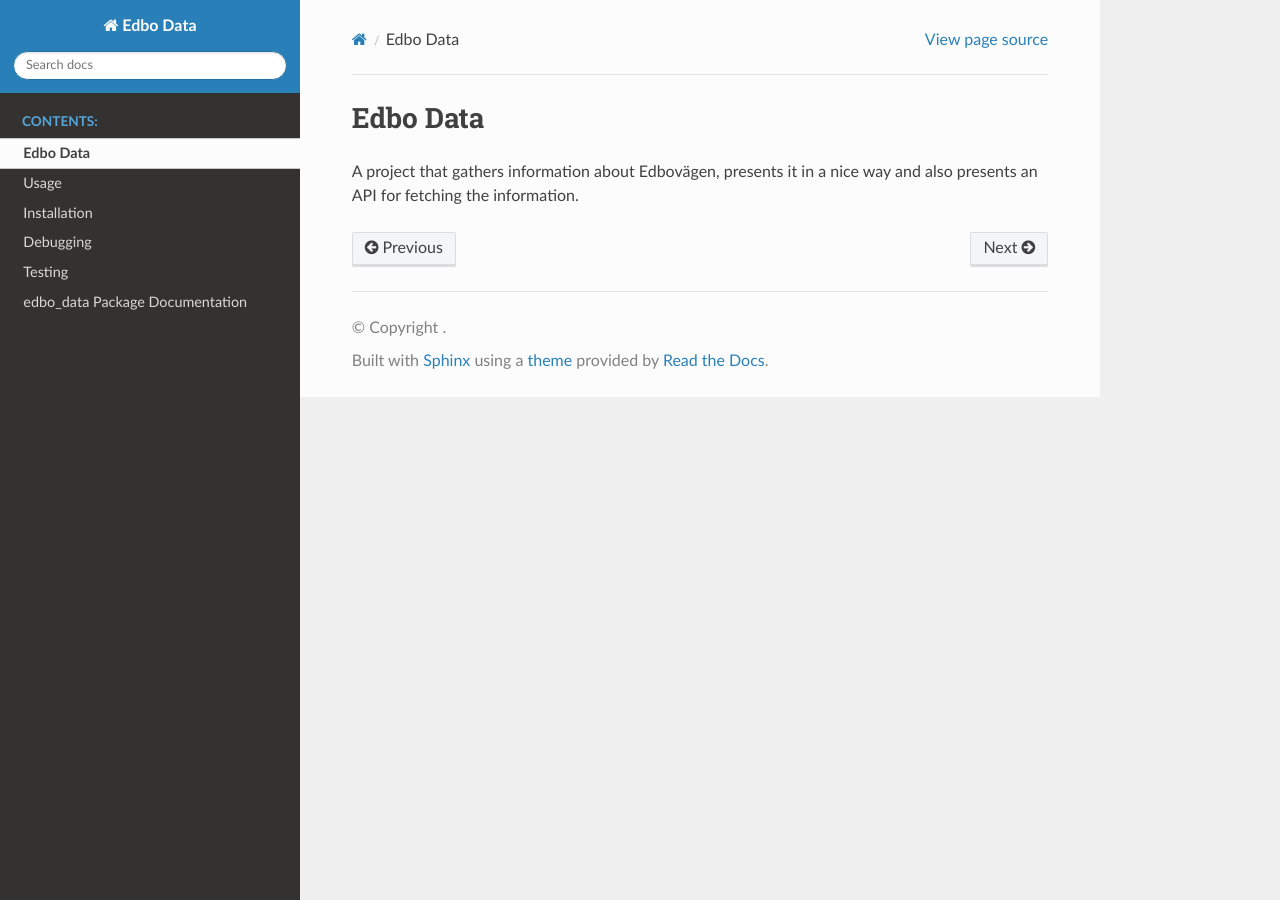
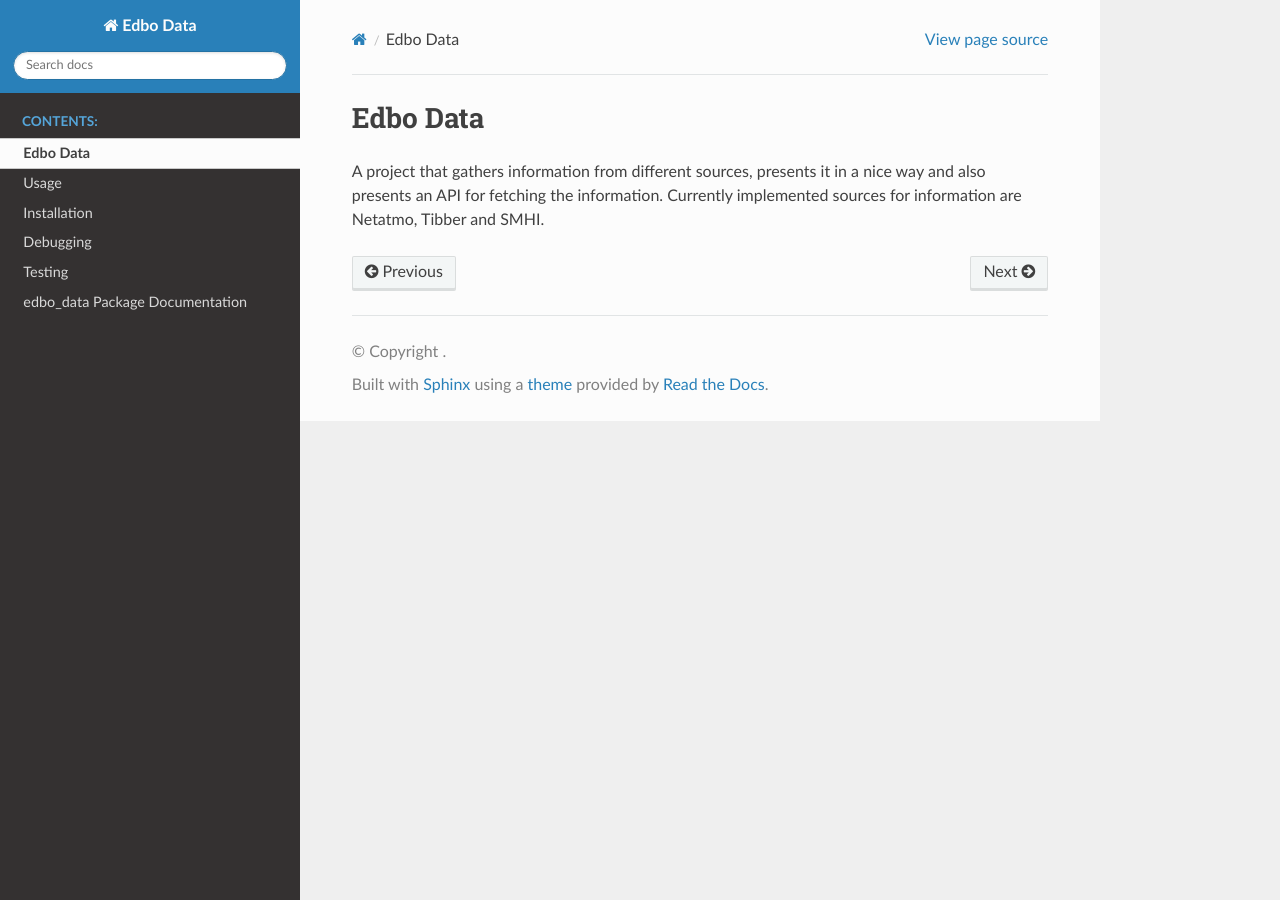
Before and after one commit to eragnms/edbo_data, a Sphinx documentation site: the page built from docs/about.rst, in a window 1280 px wide. Built offline with Sphinx 7.4.7 and the Read the Docs theme 3.1.0, drawn with Linux system fonts in a browser that asks for light colours.

Commit message:
Updating the documentation

```diff
--- a/docs/about.rst
+++ b/docs/about.rst
@@ -1,5 +1,7 @@
 Edbo Data
 =========
 
-A project that gathers information about Edbovägen, presents it in a nice
-way and also presents an API for fetching the information.
+A project that gathers information from different sources,
+presents it in a nice way and also presents an API for fetching
+the information. Currently implemented sources for information
+are Netatmo, Tibber and SMHI.
```
Also changed, not shown: README.md (+6 -3 lines).
